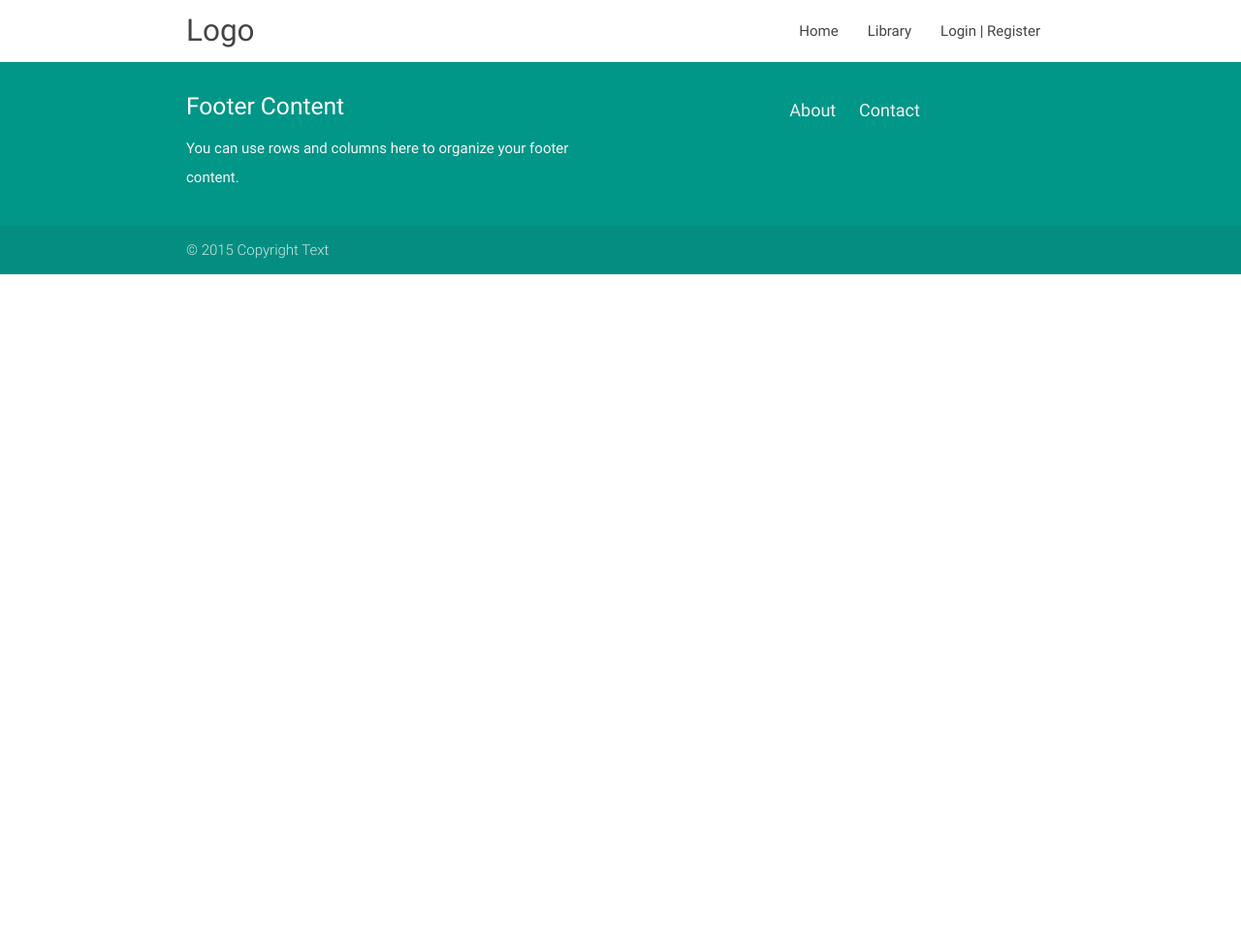
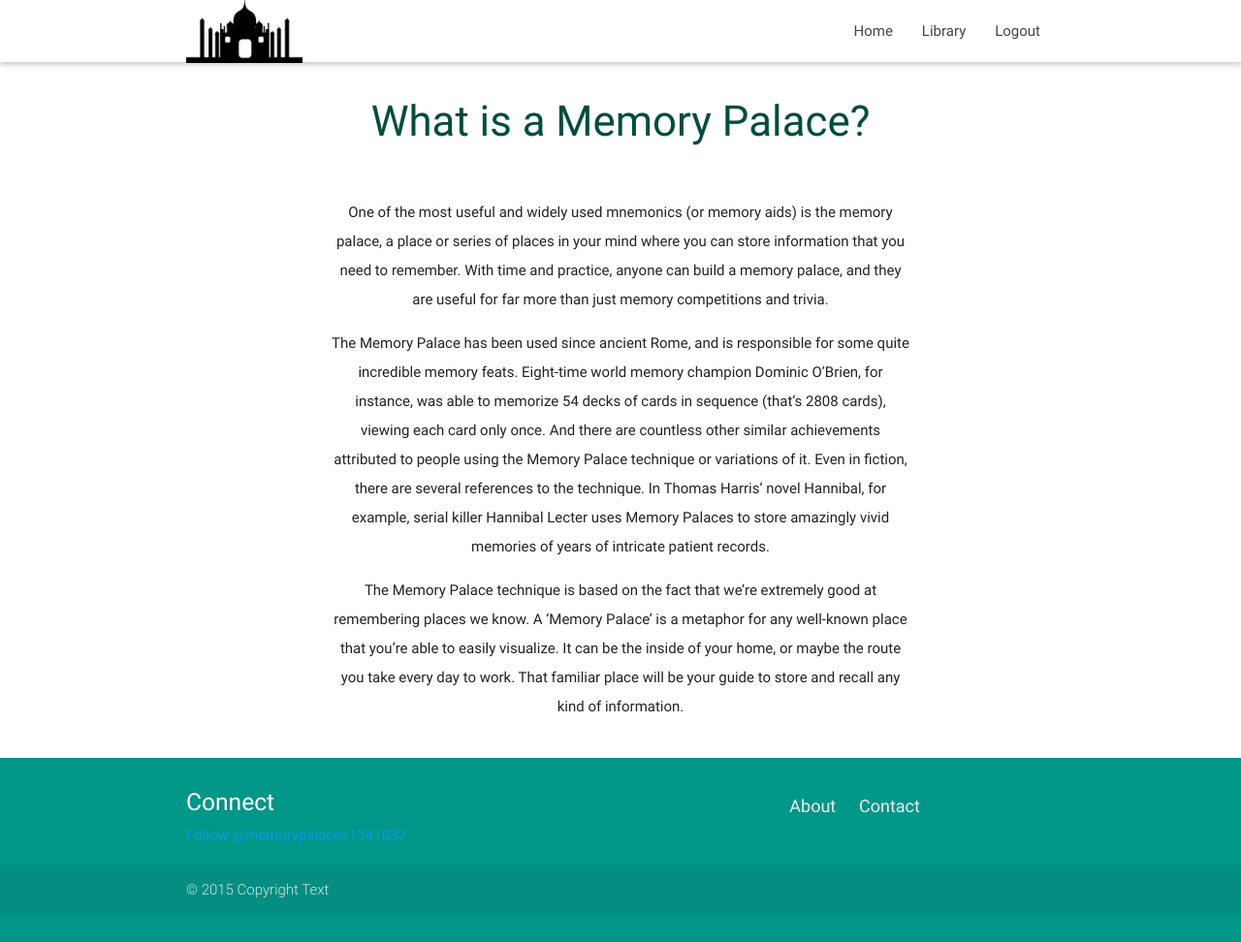
Before and after one commit to ckyko/memorypalace, a Django app: page /about/ in a window 1280 px wide. Shown: the whole page at 97% size. Before the commit the page ends 283 px from the top, so only its background shows below. Run offline with Django 3.2, Linux system fonts and the light colour scheme; some libraries are stand-ins or nearby versions.

Commit message:
merged 15:56

```diff
--- a/MemoryPalace/coreapp/static/css/style.css
+++ b/MemoryPalace/coreapp/static/css/style.css
@@ -199,9 +199,34 @@ img.draggable:hover {
 
 div.room_card:hover span:first-of-type a {
     display: block;
+    }
+html,body{
+    height: 100%
 }
 
 div.room_card span:first-of-type a {
     position:absolute;
     display:none;
+    }
+#bodywrapper{
+    min-height: 100%;
+    position:relative;
 }
+
+#bodycontent{
+    padding-bottom: 190px;    /* height of footer */
+}
+
+footer{
+    height: 190px;
+    width:100%;
+    position: absolute;
+    left: 0;
+    bottom: 0;
+}
+
+#delete-draggable{}
+
+.permaBorder{
+  border: 1px solid black;
+}
--- a/MemoryPalace/coreapp/static/js/jav.js
+++ b/MemoryPalace/coreapp/static/js/jav.js
@@ -202,8 +202,8 @@ $(document).ready(function(){
 
     //Add a caption to the image.
     $(document).on('dblclick', '.draggable', function() {
-	var caption = prompt("Enter a caption for this image.");
-	$(this).attr('title', caption);
+        var caption = prompt("Enter a caption for this image.");
+	      $(this).attr('title', caption);
 
 	/*Materialize tooltip. Having some trouble with this still.
 
@@ -213,6 +213,33 @@ $(document).ready(function(){
 	$(this).attr('data-tooltip', caption);
 	*/
     });
+
+    $('#roombg').on('click', function(e) {
+        var $delTarget = $(e.target);
+
+        if($(e.target).hasClass('draggable')) {
+          $('.draggable').removeClass('permaBorder');
+          $(($delTarget).addClass('permaBorder'));
+          if($('#delete-draggable').hasClass('disabled')) {
+            $('#delete-draggable').removeClass('disabled');
+          }
+        }
+        else if(!$(e.target).hasClass('draggable')){
+          $('.draggable').removeClass('permaBorder');
+          if(!$('#delete-draggable').hasClass('disabled')) {
+            $('#delete-draggable').addClass('disabled');
+          }
+        }
+    });
+
+    /* Delete functionality. For Later.
+    $('#delete-draggable').click(function() {
+      alert("ready");
+      if($(myfunc).hasClass('draggable')) {
+        alert("DeleteMe");
+      }
+    });
+    */
 });
 
 //This function is used to trigger Modals for particular id or query string
--- a/MemoryPalace/coreapp/templates/about.html
+++ b/MemoryPalace/coreapp/templates/about.html
@@ -1,3 +1,34 @@
 {% extends "index.html" %}
 {% block body %}
+  <div align="center" id="index-banner" class="container section no-pad-bot">
+        <h3 class="header center-align teal-text text-darken-4">What is a Memory Palace?</h3>
+        <div style="width:600px"></br>
+          <p>One of the most useful and widely used mnemonics (or memory aids) is
+             the memory palace, a place or series of places in your mind where you
+             can store information that you need to remember. With time and
+             practice, anyone can build a memory palace, and they are useful for
+             far more than just memory competitions and trivia.
+           </p>
+
+           <p>The Memory Palace has been used since ancient Rome, and is
+              responsible for some quite incredible memory feats. Eight-time
+              world memory champion Dominic O’Brien, for instance, was able to
+              memorize 54 decks of cards in sequence (that’s 2808 cards),
+              viewing each card only once. And there are countless other similar
+              achievements attributed to people using the Memory Palace
+              technique or variations of it. Even in fiction, there are several
+              references to the technique. In Thomas Harris’ novel Hannibal, for
+              example, serial killer Hannibal Lecter uses Memory Palaces to
+              store amazingly vivid memories of years of intricate patient records.
+            </p>
+
+            <p>The Memory Palace technique is based on the fact that we’re
+            extremely good at remembering places we know. A ‘Memory Palace’ is a
+            metaphor for any well-known place that you’re able to easily
+            visualize. It can be the inside of your home, or maybe the route you
+            take every day to work. That familiar place will be your guide to
+            store and recall any kind of information.
+          </p></br>
+         </div>
+  </div>
 {% endblock %}
--- a/MemoryPalace/coreapp/templates/footer.html
+++ b/MemoryPalace/coreapp/templates/footer.html
@@ -2,8 +2,9 @@
          <div class="container">
            <div class="row">
              <div class="col l6 s12">
-               <h5 class="white-text">Footer Content</h5>
-               <p class="grey-text text-lighten-4">You can use rows and columns here to organize your footer content.</p>
+               <h5 class="white-text">Connect</h5>
+               <a href="https://twitter.com/memorypalaces1341032" class="twitter-follow-button" data-show-count="false" data-size="large" data-show-screen-name="false">Follow @memorypalaces1341032</a>
+               <script>!function(d,s,id){var js,fjs=d.getElementsByTagName(s)[0],p=/^http:/.test(d.location)?'http':'https';if(!d.getElementById(id)){js=d.createElement(s);js.id=id;js.src=p+'://platform.twitter.com/widgets.js';fjs.parentNode.insertBefore(js,fjs);}}(document, 'script', 'twitter-wjs');</script>
              </div>
              <div class="col l4 offset-l2 s12">
                <ul class="pagination">
--- a/MemoryPalace/coreapp/templates/header.html
+++ b/MemoryPalace/coreapp/templates/header.html
@@ -1,6 +1,7 @@
+{% load staticfiles %}
 <nav class="white" role="navigation">
   <div class="nav-wrapper container">
-    <a id="logo-container" href="/" class="brand-logo">Logo</a>
+    <img height="65px" src="{% static "images/logo.jpg"%}" />
     <ul class="right hide-on-med-and-down">
       <li><a href="/">Home</a></li>
       <li><a href="/palace_library/">Library</a></li>
--- a/MemoryPalace/coreapp/templates/index.html
+++ b/MemoryPalace/coreapp/templates/index.html
@@ -8,9 +8,13 @@
   <title>{{title}}</title>
   </head>
 <body>
-  {% include "header.html" %}
-  {% block body %}
-  {% endblock %}
-  {% include "footer.html" %}
+  <div id="bodywrapper">
+    {% include "header.html" %}
+    <div id="bodycontent">
+      {% block body %}
+      {% endblock %}
+    </div>
+    {% include "footer.html" %}
+  </div>
 </body>
 </html>
--- a/MemoryPalace/coreapp/templates/vertscrollbox.html
+++ b/MemoryPalace/coreapp/templates/vertscrollbox.html
@@ -24,6 +24,9 @@
           {{objectForm.objectImage}}
     <a class="btn-floating btn-large waves-effect waves-light teal accent-4" onclick="document.getElementById('id_objectImage').click(); return false">
       <i class="material-icons">library_add</i>
+    </a>&nbsp&nbsp
+    <a id="delete-draggable" class="btn-floating btn-large waves-effect waves-light teal accent-4 disabled">
+      <i class="material-icons">delete</i>
     </a>
       </form>
   </div>
--- a/MemoryPalace/coreapp/views.py
+++ b/MemoryPalace/coreapp/views.py
@@ -17,14 +17,17 @@ import json
 
 
 data = {'title': 'MemoryPalace', 'header': 'Login | Register',
-        'headerLink': '#modal_register_login', 'CreatePalaceForm':CreatePalaceForm(), 'CreateRoomForm':CreateRoomForm(),'objectForm': UploadImageForm()}
+        'headerLink': '#modal_register_login',
+        'CreatePalaceForm':CreatePalaceForm(),
+        'CreateRoomForm':CreateRoomForm(), 'objectForm': UploadImageForm()}
 
 
 def index(req):
     '''
     This is index page function.
     This function will check user login already or not first.
-    if yes, it will change "login|register" to "log out", it will change link for that also.
+    if yes, it will change "login|register" to "log out", it will change link
+    for that also.
     :param req:
     :return: index page
     '''
@@ -63,9 +66,10 @@ def log_in(req):
     if req.method == "POST":      # check if user submit or not
         name = req.POST.get('username', '')    # get username
         password = req.POST.get('password', '')
-        user = authenticate(username=name, password=password)  # check user name and password
+        user = authenticate(username=name, password=password)  # check username
+                                                               # and password
         if user is not None:
-            if user.is_active:                        # check user is active or not
+            if user.is_active:                    # check user is active or not
                 login(req, user)
                 # req.session['username'] = name
                 return HttpResponseRedirect('/')
@@ -73,7 +77,7 @@ def log_in(req):
                 errors.append('Disabled account')
                 temp['errors'] = errors
                 return redirect('/#modal_login')
-        else:                                      # if username or password is invalid
+        else:                             # if username or password is invalid
             errors.append('Invalid Username or Password')
             temp['errors'] = errors
             return redirect('/#modal_login')
@@ -106,7 +110,9 @@ def palace_library(req):
         return render(req, 'palace_library.html', data)
     else:
         input_user = req.user          # get user
-        user_palace = UserPalace.objects.filter(user=input_user)  # get all user palaces for user
+
+        # get all user palaces for user
+        user_palace = UserPalace.objects.filter(user=input_user)
         data['user_palace'] = user_palace
         return render(req, 'palace_library.html', data)
 
@@ -135,17 +141,17 @@ def register(req):
         u.delete()
     ##############################################################
     if req.method == 'POST':
-        name = req.POST.get('username', '')                 # get username
-        password1 = req.POST.get('password1', '')           # get password
-        password2 = req.POST.get('password2', '')           # get conform password
-        if len(name) < 5:                                    # check length of username
+        name = req.POST.get('username', '')          # get username
+        password1 = req.POST.get('password1', '')    # get password
+        password2 = req.POST.get('password2', '')    # get conform password
+        if len(name) < 5:                            # check length of username
             errors.append(u'Username must be at least 5 character')
-        elif len(password1) < 6:                             # check length of password
+        elif len(password1) < 6:                     # check length of password
             errors.append(u'Password must be at least 6 character ')
-        elif password1 != password2:                        # confirm password
+        elif password1 != password2:                 # confirm password
             errors.append(u"Password doesn't match")
         else:
-            try:                                             # check if username was used
+            try:                                   # check if username was used
                 user = User.objects.get(username=name)
                 errors.append(u'user name is used')
                 temp['errors'] = errors
@@ -168,9 +174,9 @@ def MemoryPalace(req):
     '''
         This function response Memory palace room page.
         the url for this function is /MemoryPalace
-        function check user login or not, if not it will just display a model of room.
-        if user is login and specify which room, it will open user's room. it means pass
-        all user's room information to page
+        function check user login or not, if not it will just dispaly a model
+        of room. if user is login and specify which room, it will open user's
+        room. it means pass all user's room information to page
     '''
     if req.user.is_authenticated():   # check login already or not
         data['header'] = 'Logout'
@@ -182,14 +188,16 @@ def MemoryPalace(req):
             palaceName = req.GET.get('palaceName', '')
             if palaceName:
                 input_user = req.user         # get user
-                user_palace = UserPalace.objects.filter(user=input_user)  # get all user's palace
+
+                # get all user's palace
+                user_palace = UserPalace.objects.filter(user=input_user)
                 this_palace = None
                 for palace in user_palace:
                     if palace.palaceName == palaceName:    # get user palace
                         this_palace = palace
                         break
                 user_room = PalaceRoom.objects.filter(userPalace=this_palace)
-                data['user_palace'] = this_palace      # put user palace on data
+                data['user_palace'] = this_palace     # put user palace on data
                 # put all palace room for palace which user choose in data
                 data['user_room'] = user_room
 
@@ -202,9 +210,10 @@ def MemoryPalace(req):
                         break
                 data['room'] = room              # put specify room on data
                 # get all object in this room from database
+                img_url = room.backgroundImage
                 roomObj = PalaceObject.objects.filter(palaceRoom=room)
                 data['roomObj'] = roomObj       # put all objects in data
-                print("success")
+
             return render(req, 'memory_palace.html', data)
         else:
             data['user_room'] = None
@@ -230,21 +239,26 @@ def createPalace(req):
     else:
         if req.method == "POST":      # if user submit the form
 
-            data['CreatePalaceForm'] = CreatePalaceForm(req.POST)     # create palace form
+            # create palace form
+            data['CreatePalaceForm'] = CreatePalaceForm(req.POST)
             if data['CreatePalaceForm'].is_valid():
-                palaceName = data['CreatePalaceForm'].cleaned_data['palaceName']  # get user name
-                # numOfRooms = data['CreatePalaceForm'].cleaned_data['numOfRooms']  # get number of room
-                public = data['CreatePalaceForm'].cleaned_data['public']          # get public or not
-                palace = UserPalace()                     # create form instance
-                palace.palaceName = palaceName            # put user information
+                # get user name
+                palaceName = data['CreatePalaceForm'].cleaned_data['palaceName']
+                # get number of room
+                #numOfRooms = data['CreatePalaceForm'].cleaned_data['numOfRooms']
+                # get public or not
+                public = data['CreatePalaceForm'].cleaned_data['public']
+                palace = UserPalace()                    # create form instance
+                palace.palaceName = palaceName           # put user information
                 # palace.numOfRooms = numOfRooms
                 palace.public = public
                 palace.user = req.user             # get user and put in form
                 palace.save()                      # save form to database
                 data['CreatePalaceForm'] = CreatePalaceForm()# reset form avoid duplication
-                return redirect('/palace_library/#Private')     # redirect to palace library page
-            else:
-                return redirect('/palace_library/#modal_createPalace')# if form is not valid, still in create palace page
+                # redirect to palace library page
+                return redirect('/palace_library/#Private')
+            else:         # if form is not valid, still in create palace page
+                return redirect('/palace_library/#modal_createPalace')
         else:             # if not submit, we sent the form
             data['CreatePalaceForm'] = CreatePalaceForm()
             return redirect('/palace_library/#modal_createPalace')
@@ -280,13 +294,17 @@ def createRoom(req):
         palaceName = req.GET.get('palaceName', '')
         if req.method == "POST":            # if user submit the form
             input_user = req.user            # get user
-            user_palace = UserPalace.objects.filter(user=input_user)  # get all user palace
+
+            # get all user palace
+            user_palace = UserPalace.objects.filter(user=input_user)
             this_palace = None
             for palace in user_palace:          # get user palace
                 if palace.palaceName == palaceName:
                     this_palace = palace
             # the_palace = PalaceRoom.objects.filter(userPalace=this_palace)
-            data['CreateRoomForm'] = CreateRoomForm(req.POST, req.FILES)     # pass information to form
+
+            # pass information to form
+            data['CreateRoomForm'] = CreateRoomForm(req.POST, req.FILES)
             if data['CreateRoomForm'].is_valid():
                 roomName = data['CreateRoomForm'].cleaned_data['roomName']
                 background_image = data['CreateRoomForm'].cleaned_data['backgroundImage']
@@ -297,12 +315,14 @@ def createRoom(req):
                 room.backgroundImage = background_image
                 room.save()                  # save room to database
                 data['CreateRoomForm'] = CreateRoomForm()# reset form avoid duplication
-                return redirect('/MemoryPalace?palaceName=' + palaceName + '&roomName='+ roomName)
+                return redirect('/MemoryPalace?palaceName=' + palaceName +
+                                '&roomName=' + roomName)
             else:
-                return redirect('/MemoryPalace/createRoom?palaceName='+ palaceName)
+                return redirect('/MemoryPalace/createRoom?palaceName=' +
+                                palaceName)
         else:
             data['CreateRoomForm'] = CreateRoomForm()
-            return redirect('/MemoryPalace/createRoom?palaceName='+ palaceName)
+            return redirect('/MemoryPalace/createRoom?palaceName=' + palaceName)
 
 @csrf_exempt
 def upload_image(req):
@@ -314,7 +334,9 @@ def upload_image(req):
         form = UploadImageForm(data=req.POST, files=req.FILES)
         if form.is_valid():
             user_room = PalaceRoom.objects.filter(roomName=room_name)
+
             if user_room:
+                print "user_room get"
                 image_file = form.cleaned_data['objectImage']
                 object = PalaceObject()
                 object.objectImage = image_file
@@ -331,11 +353,11 @@ def upload_image(req):
                 name_dict = {'id': id, 'url': src}
                 return JsonResponse(name_dict, safe=False)
             else:
-                print("room not fond")
+                print "room not fond"
 
         else:
-            print('invalid')
-            print(form.errors)
+            print 'invalid'
+            print form.errors
     else:
         return HttpResponseRedirect('/')
 
@@ -378,12 +400,12 @@ class JSONResponse(HttpResponse):
         super(JSONResponse, self).__init__(content, **kwargs)
 
 @csrf_exempt
-def snippet_detail(request,pk):
+def snippet_detail(request, pk):
 
     #Retrieve, update or delete a code snippet.
 
     try:
-        pObj = PalaceObject.objects.get(roomName= pk)
+        pObj = PalaceObject.objects.get(roomName=pk)
     except PalaceObject.DoesNotExist:
         return HttpResponse(status=404)
 
```
Also changed, not shown: MemoryPalace/coreapp/forms.py (+4 -5 lines), MemoryPalace/coreapp/models.py (+16 -15 lines), MemoryPalace/coreapp/serializers.py (+2 -5 lines), MemoryPalace/coreapp/templates/contact.html (+12 -0 lines), MemoryPalace/coreapp/tests.py (+24 -14 lines), MemoryPalace/requirements.txt (+57 -15 lines), MemoryPalace/coreapp/admin.py (line endings or trailing spaces), MemoryPalace/coreapp/static/images/logo.jpg (added).
